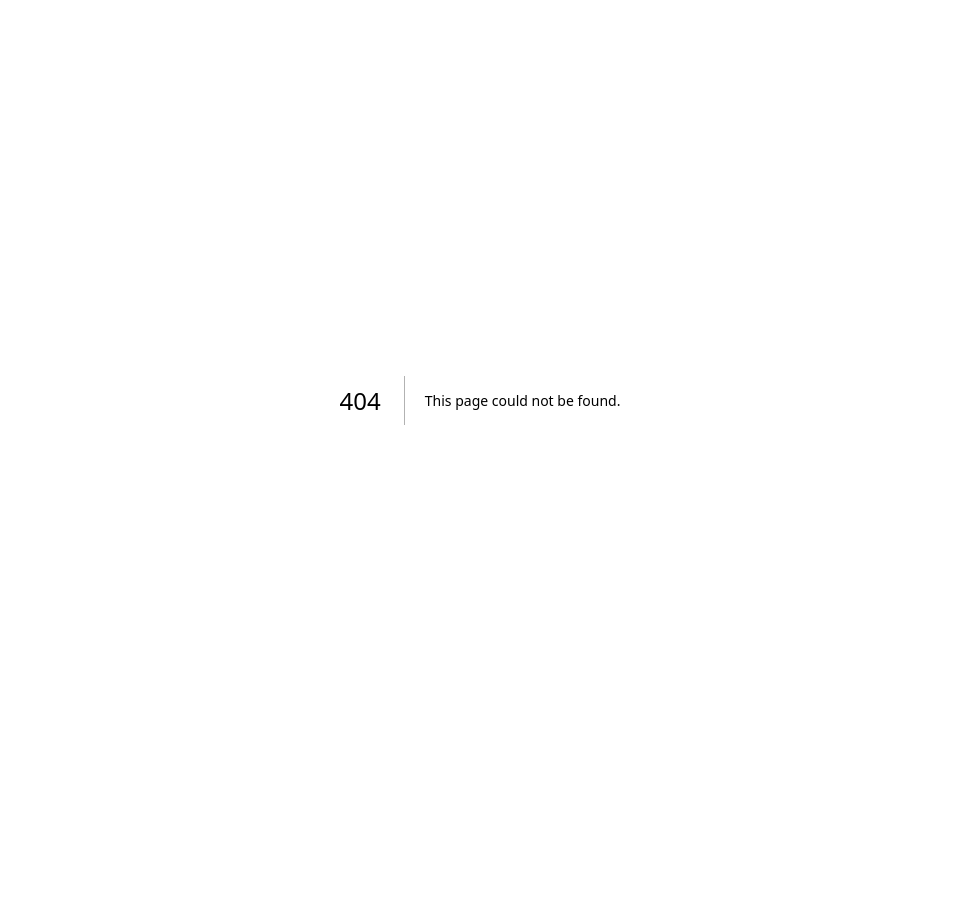
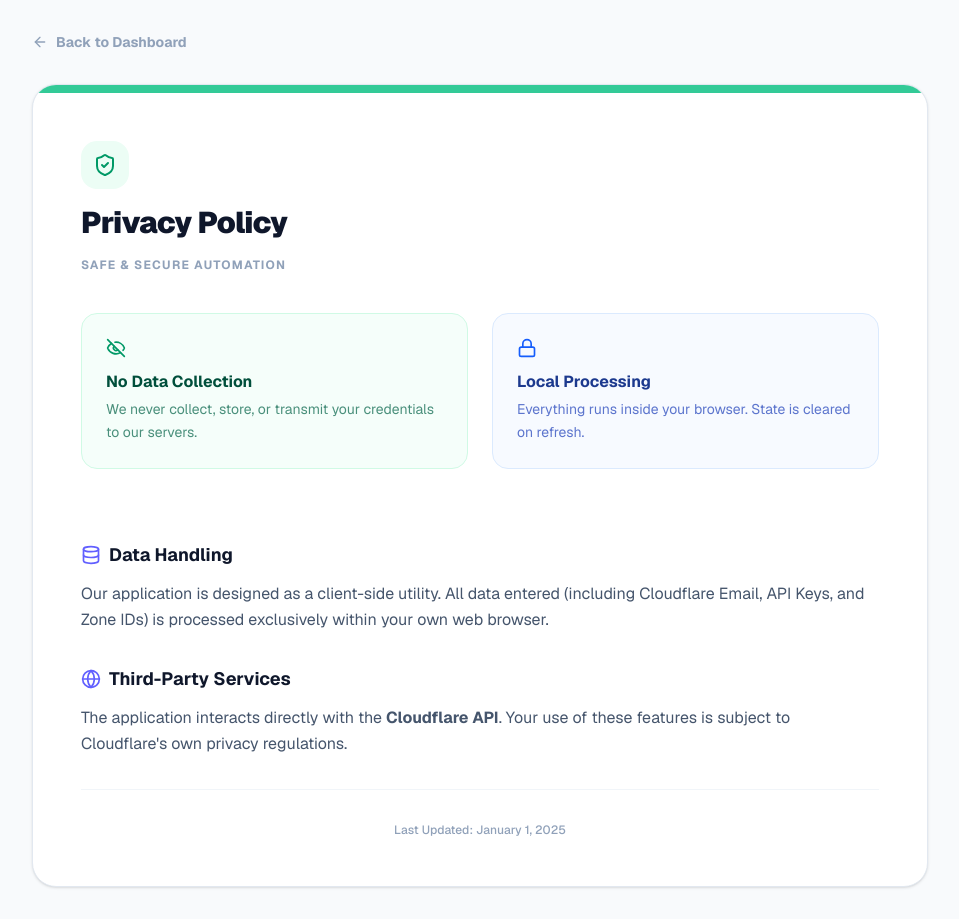
Before and after one commit to LoveDoLove/cloudflare-edge-commander, a Next.js app: page /privacy in a window 1280 px wide. Before the commit this address had no page. Shown: the whole page, without its empty margins (160-1119 px from the left). Before the commit the page ends 800 px from the top, so only its background shows below. Built offline with nearby package versions, Linux system fonts and the light colour scheme.

Commit message:
Create page.tsx

```diff
--- /dev/null
+++ b/src/app/privacy/page.tsx
@@ -0,0 +1,65 @@
+"use client";
+
+import React from 'react';
+import { ShieldCheck, ArrowLeft, Lock, Database, EyeOff, Globe } from 'lucide-react';
+
+export default function PrivacyPage() {
+  return (
+    <div className="min-h-screen bg-[#F8FAFC] text-slate-900 font-sans p-4 md:p-8">
+      <div className="max-w-4xl mx-auto space-y-8">
+        <a href="/" className="inline-flex items-center gap-2 text-sm font-bold text-slate-400 hover:text-indigo-600 transition-colors group">
+          <ArrowLeft className="size-4 group-hover:-translate-x-1 transition-transform" />
+          Back to Dashboard
+        </a>
+
+        <div className="bg-white border border-slate-200 rounded-3xl shadow-sm overflow-hidden">
+          <div className="h-2 bg-emerald-500 w-full opacity-80"></div>
+          <div className="p-8 md:p-12 space-y-10">
+            <header className="space-y-4">
+              <div className="size-12 bg-emerald-50 text-emerald-600 rounded-2xl flex items-center justify-center">
+                <ShieldCheck className="size-6" />
+              </div>
+              <h1 className="text-3xl font-black tracking-tight text-slate-900">Privacy Policy</h1>
+              <p className="text-xs font-bold text-slate-400 uppercase tracking-widest">Safe & Secure Automation</p>
+            </header>
+
+            <div className="grid grid-cols-1 md:grid-cols-2 gap-6 pb-8">
+              <div className="p-6 bg-emerald-50/50 rounded-2xl border border-emerald-100">
+                <EyeOff className="size-5 text-emerald-600 mb-3" />
+                <h3 className="font-bold text-emerald-900 mb-1">No Data Collection</h3>
+                <p className="text-sm text-emerald-800/70 leading-relaxed">We never collect, store, or transmit your credentials to our servers.</p>
+              </div>
+              <div className="p-6 bg-blue-50/50 rounded-2xl border border-blue-100">
+                <Lock className="size-5 text-blue-600 mb-3" />
+                <h3 className="font-bold text-blue-900 mb-1">Local Processing</h3>
+                <p className="text-sm text-blue-800/70 leading-relaxed">Everything runs inside your browser. State is cleared on refresh.</p>
+              </div>
+            </div>
+
+            <div className="prose prose-slate max-w-none space-y-8 text-slate-600 leading-relaxed">
+              <section className="space-y-3">
+                <h2 className="text-lg font-bold text-slate-900 flex items-center gap-2">
+                   <Database className="size-5 text-indigo-500" /> Data Handling
+                </h2>
+                <p>Our application is designed as a client-side utility. All data entered (including Cloudflare Email, API Keys, and Zone IDs) is processed exclusively within your own web browser.</p>
+              </section>
+
+              <section className="space-y-3">
+                <h2 className="text-lg font-bold text-slate-900 flex items-center gap-2">
+                   <Globe className="size-5 text-indigo-500" /> Third-Party Services
+                </h2>
+                <p>The application interacts directly with the <strong>Cloudflare API</strong>. Your use of these features is subject to Cloudflare's own privacy regulations.</p>
+              </section>
+
+              <section className="pt-8 border-t border-slate-100 text-center">
+                <p className="text-xs text-slate-400 font-medium">
+                  Last Updated: January 1, 2025
+                </p>
+              </section>
+            </div>
+          </div>
+        </div>
+      </div>
+    </div>
+  );
+}
```
